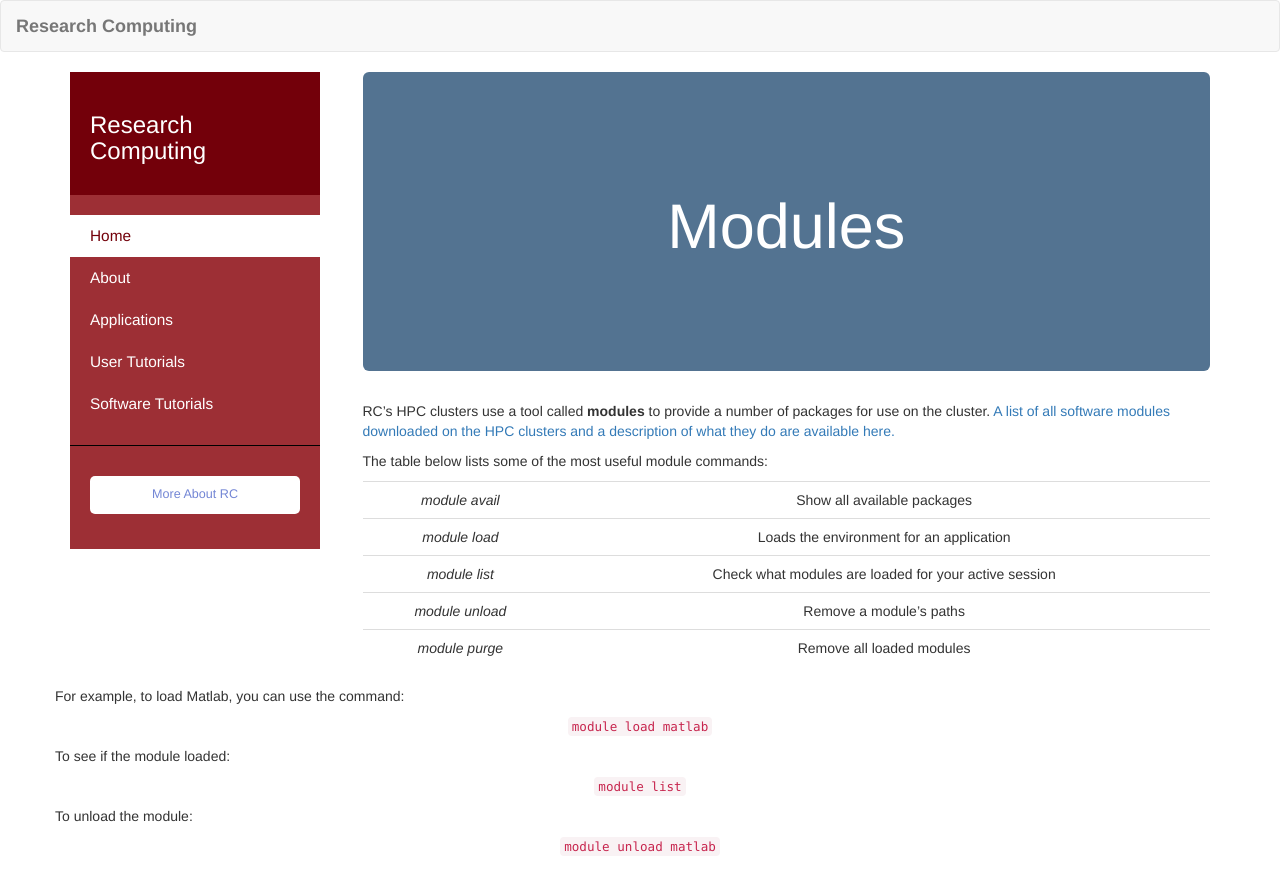
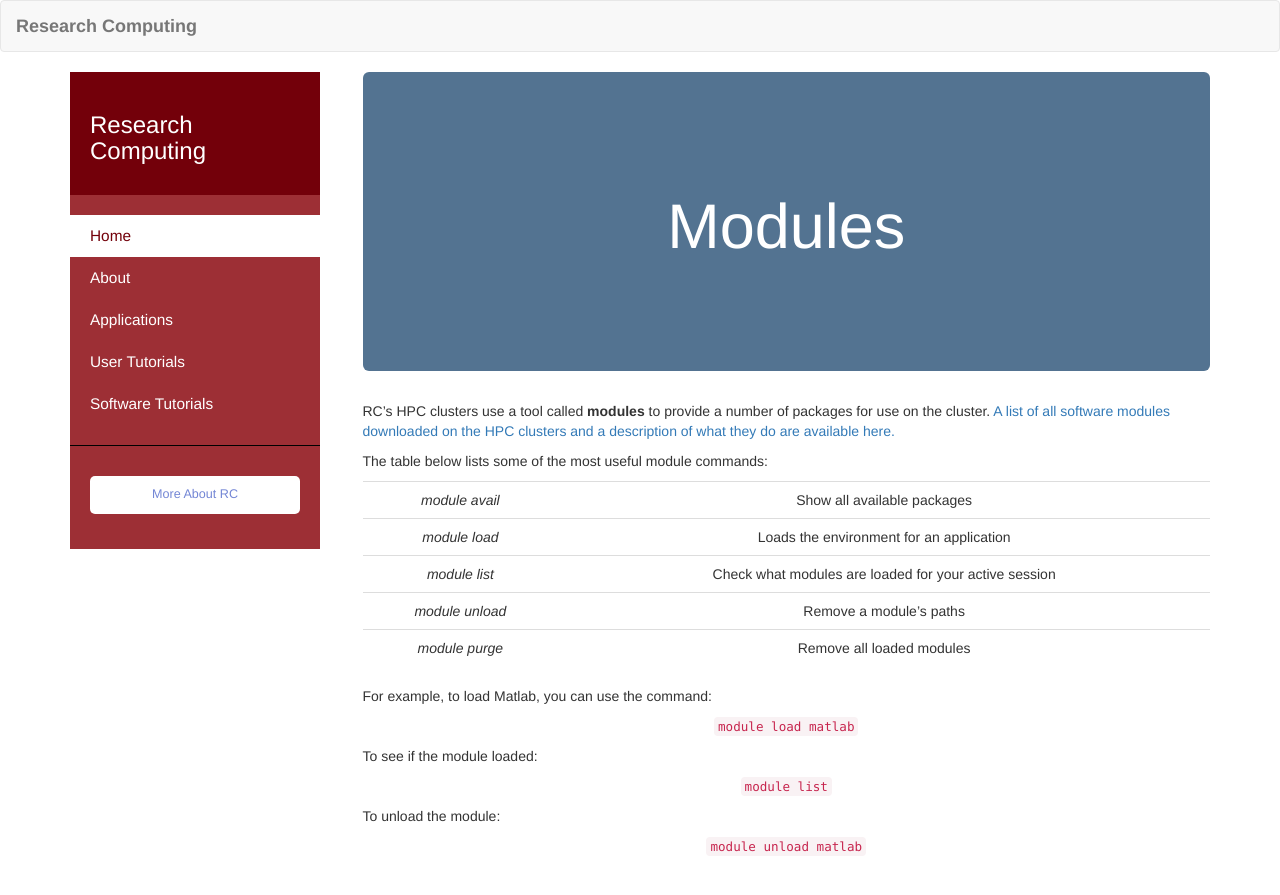
Before and after one commit to aholdeman/test-site, a Jekyll site: the page built from sys-tutorial/module.html, in a window 1280 px wide. Shown: the top 895 px of the page. Built offline with Jekyll 4.4.1, drawn with Linux system fonts in a browser that asks for light colours.

Commit message:
Removed stray container, added the rest of the links I forgot?

```diff
--- a/_layouts/default.html
+++ b/_layouts/default.html
@@ -81,13 +81,13 @@
                                   <a href="https://aholdeman.github.io/test-site/tutorials/open-mpi" style="color:white;">Open MPI</a>
                               </li>
                               <li>
-                                  <a href="#" style="color:white;">Python</a>
+                                  <a href="https://aholdeman.github.io/test-site/tutorials/python" style="color:white;">Python</a>
                               </li>
                               <li>
-                                  <a href="#" style="color:white;">Quantum Espresso</a>
+                                  <a href="https://aholdeman.github.io/test-site/tutorials/qe" style="color:white;">Quantum Espresso</a>
                               </li>
                               <li>
-                                  <a href="#" style="color:white;">R</a>
+                                  <a href="https://aholdeman.github.io/test-site/tutorials/R" style="color:white;">R</a>
                               </li>
                           </ul>
                       </li>
--- a/sys-tutorial/module.html
+++ b/sys-tutorial/module.html
@@ -41,7 +41,6 @@
             </div>
     </div>
 
-    </div>
     <div>
         <p>For example, to load Matlab, you can use the command:</p>
         <p style="text-align: center;"><code>module load matlab</code></p>
```
